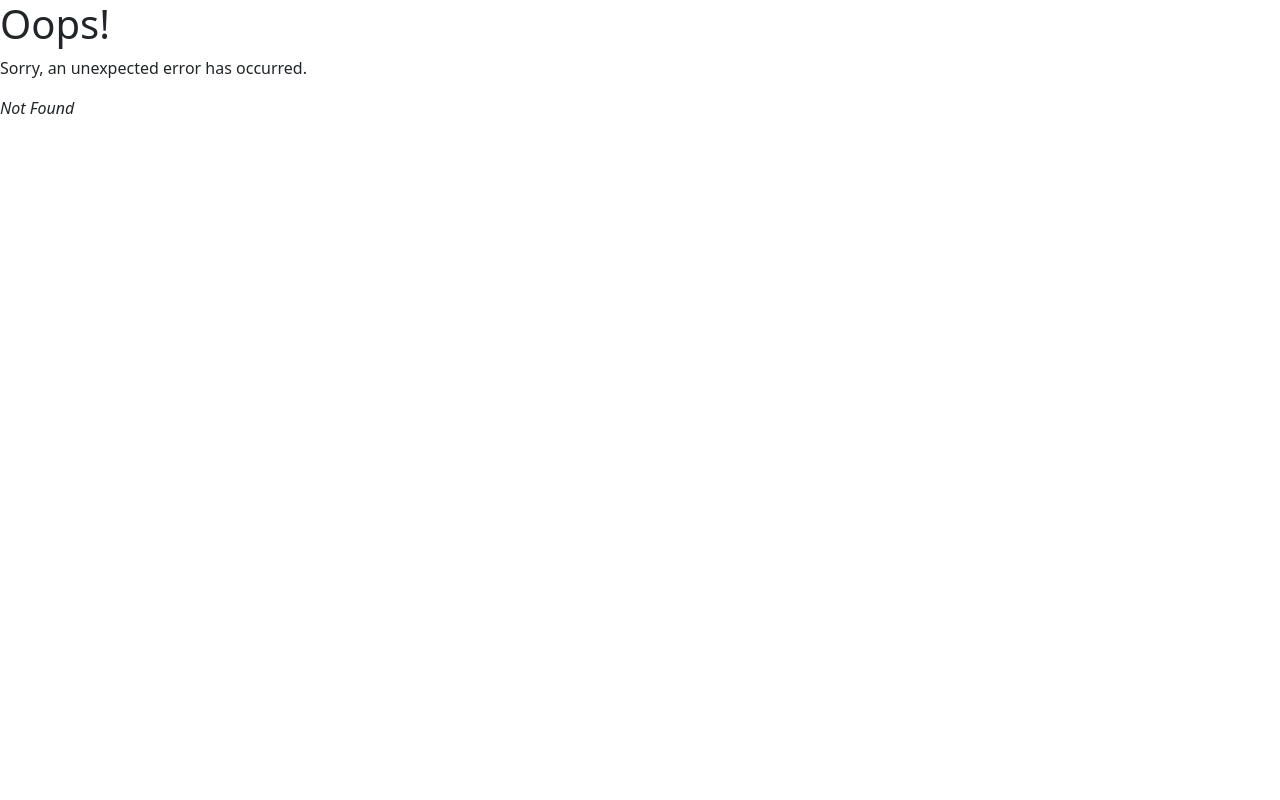
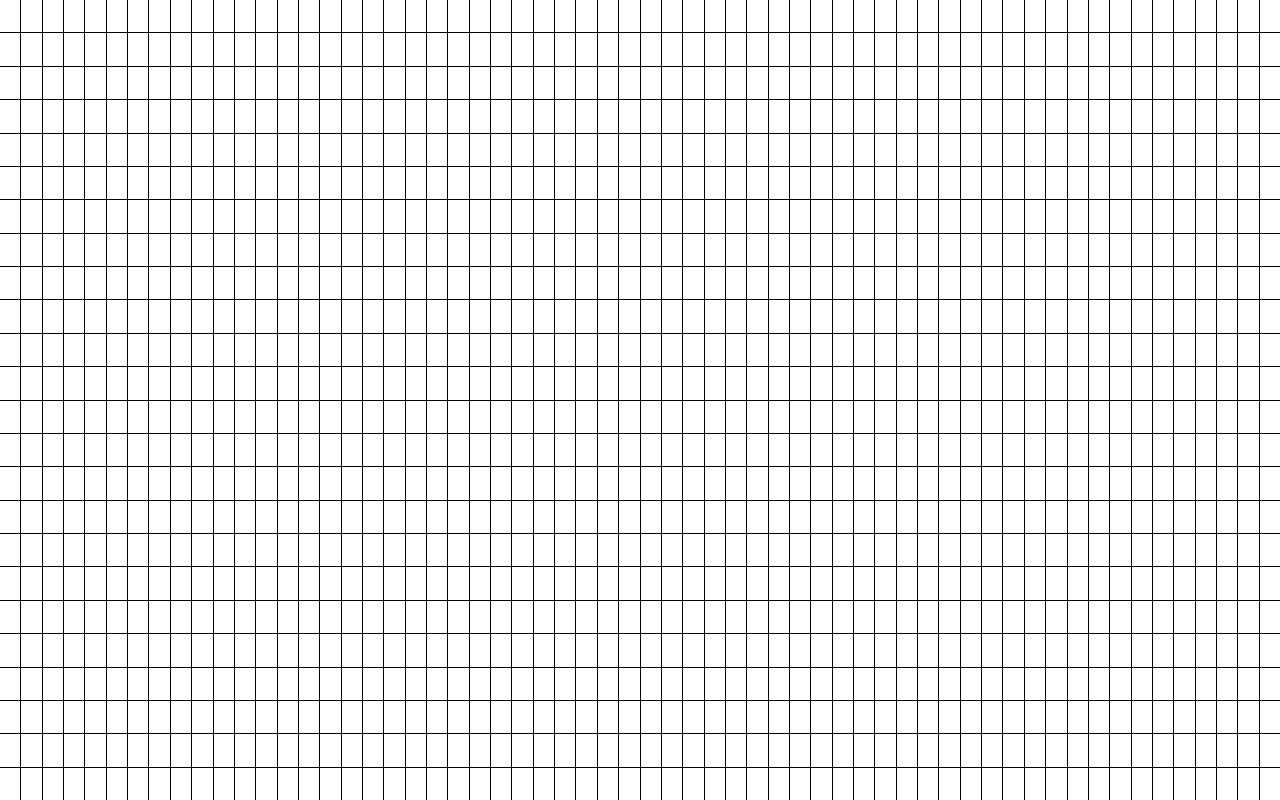
Before and after one commit to Estevan-Gonzales/estevan_b, a React (Vite) app: page /Projects/clock in a window 1280 px wide. Before the commit this address had no page. Built offline with nearby package versions, Linux system fonts and the light colour scheme; a web font is replaced by a local one.

Commit message:
Added layout for clock

```diff
--- /dev/null
+++ b/src/assets/css/clock.css
@@ -0,0 +1,30 @@
+#clock-grid {
+    grid-template-rows: repeat(24, 1fr);
+    display: grid;
+    background-color: white;
+    position: fixed;
+    top: 0;
+    left: 0;
+    bottom: 0;
+    right: 0;
+    overflow: auto;
+    background-color: black;
+    gap: 1px;
+}
+
+.hour-block {
+    background-color: black;
+    grid-template-columns: repeat(60, 1fr);
+    width: 100%;
+    height: 100%;
+    display: grid;
+    gap: 1px;
+}
+
+.minute-block {
+    background-color: white;
+    width: 100%;
+    height: 100%;
+    display: grid;
+
+}
--- a/src/main.jsx
+++ b/src/main.jsx
@@ -15,6 +15,7 @@ import Monopoly from './pages/projects/Monopoly';
 import Cube from './pages/projects/Cube'
 import Dashboard from './pages/projects/Dashboard';
 import Dice from './pages/projects/Dice';
+import Clock from './pages/projects/Clock'
 
 import Visualizations from './pages/Visualizations.jsx'
 import Contact from './pages/Contact.jsx';
@@ -77,6 +78,11 @@ const router = createBrowserRouter([
       {
         path: 'Projects/dice',
         element: <Dice />
+      },
+      {
+
+        path: 'Projects/clock',
+        element: <Clock />
       }
     ]
   }
--- a/src/pages/Projects.jsx
+++ b/src/pages/Projects.jsx
@@ -7,6 +7,13 @@ export default function Projects() {
 
     let projects = [
 
+        {
+            name: "Clock",
+            id: "clock",
+            image_url: "images/soon.png",
+            description: "A clock with squares",
+            technologies: ["CSS/HTML", "Grid"]
+        },
 
         {
             name: "Dice",
@@ -59,13 +66,6 @@ export default function Projects() {
             image_url: "/images/typehype.png",
             description: "Digital representation of a keyboard.",
             technologies: ["CSS/HTML", "Grid",]
-        },
-        {
-            name: "Dashboard",
-            id: "dashboard",
-            image_url: "",
-            description: "Interactive dashboard that shows what was happening on a specified date.",
-            technologies: ["CSS/HTML", "Grid"]
         }
     ];
 
--- /dev/null
+++ b/src/pages/projects/Clock.jsx
@@ -0,0 +1,42 @@
+import '../../assets/css/clock.css'
+import { useEffect } from 'react';
+
+function Clock() {
+    useEffect(() => {
+
+    function renderMinutes() {
+        let grid = document.getElementById('clock-grid')
+
+        for (let h = 0; h < 24; h++) {
+
+            let hourBox = document.createElement('div')
+            hourBox.className = "hour-block";
+            for (let i = 0; i < 60; i++) {
+                let minuteBox = document.createElement('div');
+                minuteBox.className = "minute-block";
+                hourBox.append(minuteBox)
+            }
+
+            grid.append(hourBox);
+
+        }
+
+
+
+    }
+
+    renderMinutes();
+
+    }, []);
+
+
+
+
+    return (
+        <div id="clock-grid">
+
+        </div>
+
+    )
+}
+export default Clock;
```
Also changed, not shown: hold.jsx (added, +10 -0 lines), public/images/soon.png (added).
